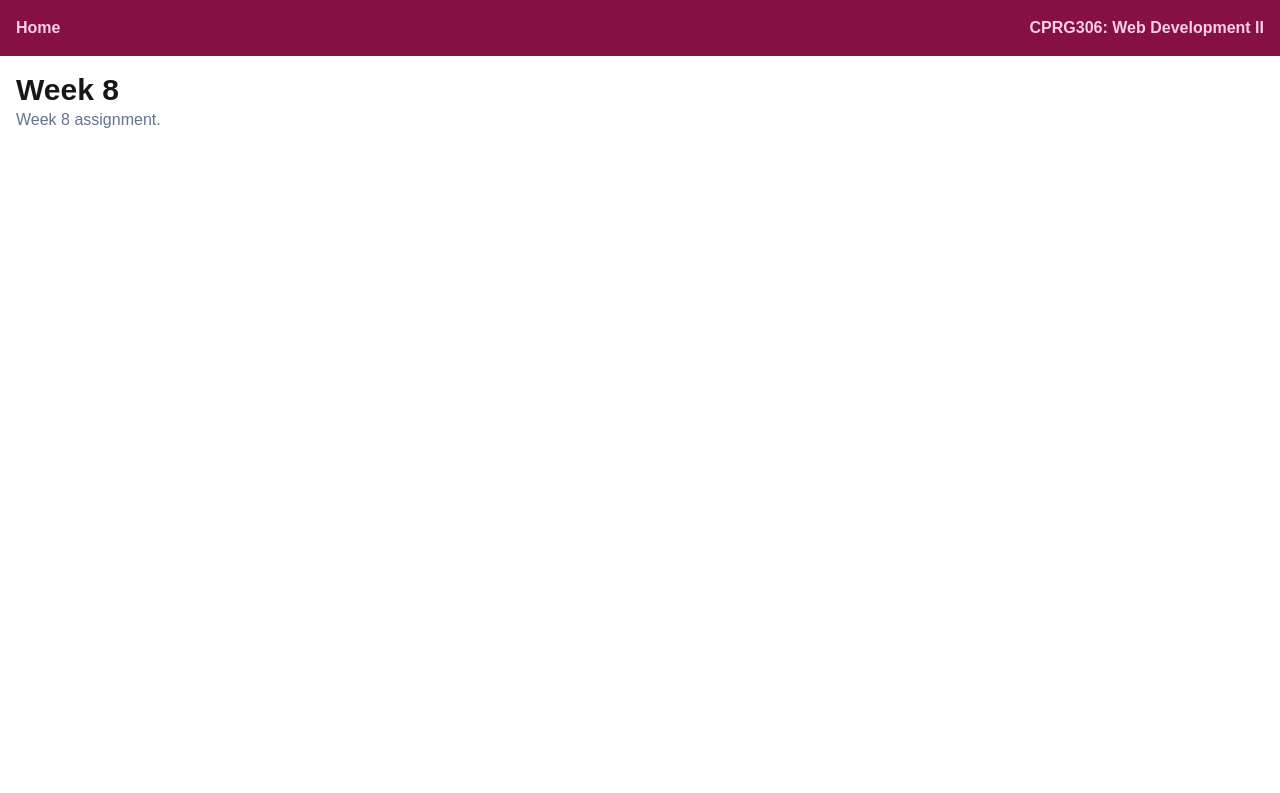
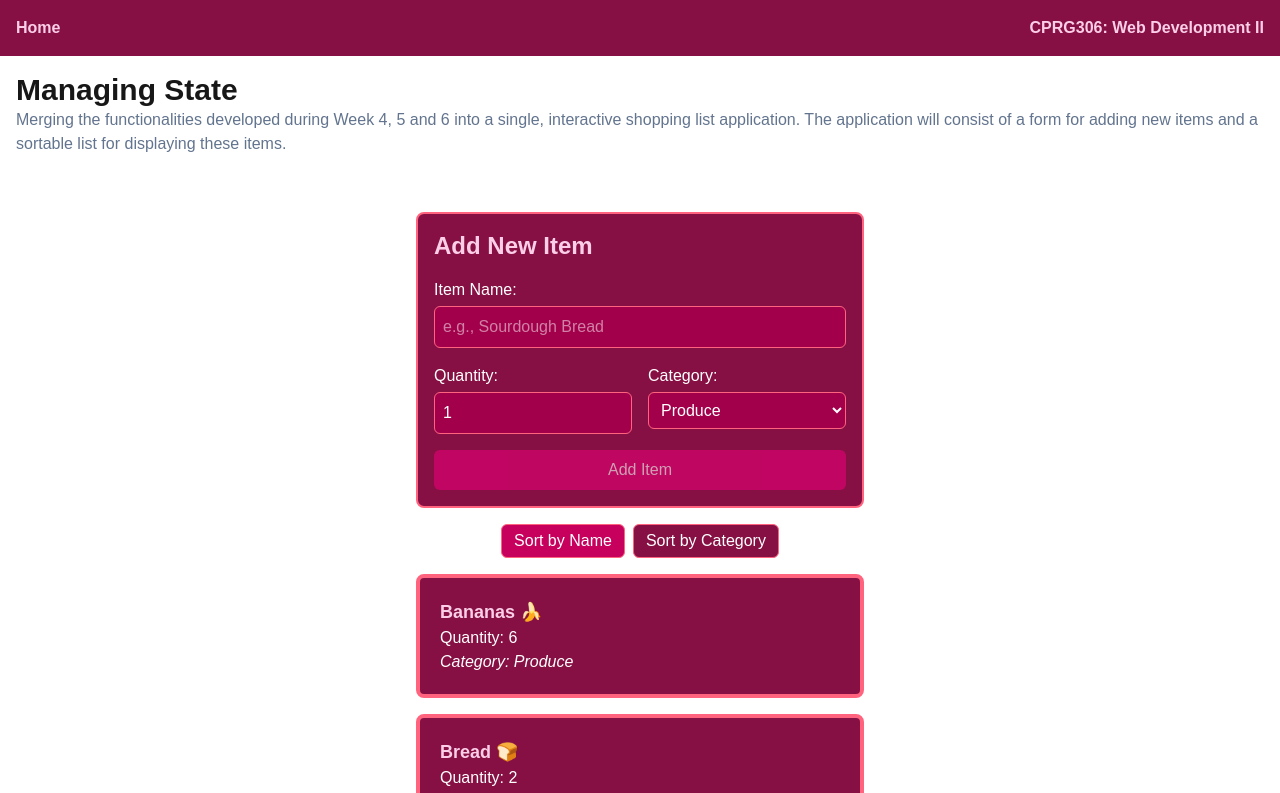
Before and after one commit to jenna-hackett/cprg306-assignments, a Next.js app: page /week-8 in a window 1280 px wide. Shown: the top 793 px of the page. Built offline with nearby package versions, Linux system fonts and the light colour scheme.

Commit message:
copied files from week 7folder into week 8 folder to start week 8 assignment.

```diff
--- /dev/null
+++ b/app/week-8/GroceryItem.js
@@ -0,0 +1,14 @@
+
+export default function Item({name, quantity, category, hideCategory}) {
+  return (
+    <section>
+      <div className = "border-rose-400 border-4 rounded-lg max-w-md mx-auto p-5 mb-4 bg-pink-900">
+        <h3 className = "font-bold text-pink-200 text-lg">{name}</h3>
+        <p className="text-white">Quantity: {quantity}</p>
+        {!hideCategory && (
+          <p className = "italic text-white">Category: {category}</p>
+        )}
+      </div>
+    </section>
+  );
+}
--- /dev/null
+++ b/app/week-8/GroceryItemList.js
@@ -0,0 +1,70 @@
+
+"use client";
+import { useState } from "react";
+import Item from './GroceryItem.js';
+
+
+export default function GroceryItemList({ items }) {
+  const [sortBy, setSortBy] = useState("name");
+
+  // Sort the items by category
+  const sortedItems = [...items].sort((a, b) => {
+    if (sortBy === "name") {
+      return a.name.localeCompare(b.name, undefined, { sensitivity: "base" });
+    }
+    return a.category.localeCompare(b.category, undefined, { sensitivity: "base" });
+  });
+
+
+  const btn = "px-3 py-1 rounded-md border border-rose-400 text-white transition-colors";
+  const active = "bg-pink-700";
+  const inactive = "bg-pink-900 hover:bg-pink-800";
+
+
+return (
+    <main className="p-4">
+      <div className="flex gap-2 justify-center mb-4">
+        <button
+          type="button"
+          onClick={() => setSortBy("name")}
+          className={`${btn} ${sortBy === "name" ? active : inactive}`}
+          aria-pressed={sortBy === "name"}
+        >
+          Sort by Name
+        </button>
+        <button
+          type="button"
+          onClick={() => setSortBy("category")}
+          className={`${btn} ${sortBy === "category" ? active : inactive}`}
+          aria-pressed={sortBy === "category"}
+        >
+          Sort by Category
+        </button>
+      </div>
+
+      <ul className="list-none p-0">
+        {sortedItems.map((item, index) => {
+          const showHeader = sortBy === "category" &&
+          (index === 0 || item.category !== sortedItems[index - 1].category);
+
+          return (
+            <li key={item.id}>
+              {showHeader && (
+                <h2 className="text-xl font-bold text-pink-700 mb-4 mt-2 text-center">
+                  {item.category}
+                </h2>
+              )}
+
+              <Item
+                name={item.name}
+                quantity={item.quantity}
+                category={item.category}
+                hideCategory={sortBy === "category"}
+              />
+            </li>
+          );
+        })}
+      </ul>
+    </main>
+  );
+}
--- /dev/null
+++ b/app/week-8/NewGroceryItem.js
@@ -0,0 +1,106 @@
+"use client";
+import { useState } from "react";
+
+// Define state for easy reset.
+const initialState = {
+  name: "",
+  quantity: 1,
+  category: "Produce",
+}
+
+export default function NewItem({ onAddItem }) {
+  // Merge into single state object
+  const [item, setItem] = useState(initialState);
+
+  // Reusable event handler
+  const handleChange = (e) => {
+    const { name, value, type } = e.target;
+    setItem((prev) => ({
+      ...prev,
+      [name]: type === "number" ? Number(value) : value,
+    }));
+  }
+
+  function handleSubmit(e) {
+    e.preventDefault();
+
+    const newItem = {
+      ...item,
+      id: crypto.randomUUID()
+    };
+
+    onAddItem(newItem);
+    setItem(initialState); // Reset form after submission
+  }
+
+  return (
+    <form
+      onSubmit={handleSubmit}
+      className="max-w-md mx-auto mt-10 p-4 border-2 border-rose-400 rounded-lg bg-pink-900 text-white"
+    >
+      <h2 className="text-2xl font-bold mb-4 text-pink-200">Add New Item</h2>
+
+      {/* Item Name */}
+      <div className="mb-4">
+        <label htmlFor="name" className="block mb-1">Item Name:</label>
+        <input
+          type="text"
+          id="name"
+          name="name" // Must match key in state for handleChange to work
+          required
+          value={item.name}
+          onChange={handleChange}
+          className="w-full p-2 rounded-md border border-rose-400 bg-pink-800 text-white"
+          placeholder="e.g., Sourdough Bread"
+        />
+      </div>
+
+      {/* Quantity/Category Row */}
+      <div className="mb-4 flex gap-4">
+        {/* Item Quantity */}
+        <div className="flex-1">
+          <label htmlFor="quantity" className="block mb-1">Quantity:</label>
+          <input
+            type="number"
+            id="quantity"
+            name="quantity" // Must match key in state for handleChange to work
+            min={1}
+            max={99}
+            value={item.quantity}
+            onChange={handleChange}
+            className="w-full p-2 rounded-md border border-rose-400 bg-pink-800 text-white"
+          />
+        </div>
+
+        {/* Item Category */}
+        <div className="flex-1">
+          <label htmlFor="category" className="block mb-1">Category:</label>
+          <select
+            id="category"
+            name="category" // Must match key in state for handleChange to work
+            value={item.category}
+            onChange={handleChange}
+            className="w-full p-2 rounded-md border border-rose-400 bg-pink-800 text-white"
+          >
+            <option value="Produce">Produce</option>
+            <option value="Dairy">Dairy</option>
+            <option value="Bakery">Bakery</option>
+            <option value="Meat">Meat</option>
+            <option value="CannedGoods">Canned Goods</option>
+            <option value="DryGoods">Dry Goods</option>
+            <option value="Household">Household</option>
+          </select>
+        </div>
+      </div>
+
+      <button
+        type="submit"
+        // Disable the button if the name input is empty or just whitespace.
+        disabled={!item.name.trim()}
+        className="w-full bg-pink-600 hover:bg-pink-700 text-white py-2 px-4 rounded-md disabled:opacity-60"
+      >
+        Add Item
+      </button>
+    </form>
+  );
+}
--- /dev/null
+++ b/app/week-8/grocery-items.json
@@ -0,0 +1,75 @@
+
+[
+  {
+    "id": "1h2GJKH12gkHG31h1H",
+    "name": "Milk, 4 L 🥛",
+    "quantity": 1,
+    "category": "Dairy"
+  },
+  {
+    "id": "2KJH3k2j3H1k2J3K1H",
+    "name": "Bread 🍞",
+    "quantity": 2,
+    "category": "Bakery"
+  },
+  {
+    "id": "3h2KJH3k2j3H1k2J3",
+    "name": "Eggs, Dozen 🥚",
+    "quantity": 2,
+    "category": "Dairy"
+  },
+  {
+    "id": "4k2J3K1H2GJKH12gk",
+    "name": "Bananas 🍌",
+    "quantity": 6,
+    "category": "Produce"
+  },
+  {
+    "id": "5H1h1H2KJH3k2j3H",
+    "name": "Broccoli 🥦",
+    "quantity": 3,
+    "category": "Produce"
+  },
+  {
+    "id": "6H1k2J3K1H2GJKH1",
+    "name": "Chicken Breasts, 1 kg 🍗",
+    "quantity": 1,
+    "category": "Meat"
+  },
+  {
+    "id": "7gkHG31h1H2KJH3k",
+    "name": "Pasta Sauce 🍝",
+    "quantity": 3,
+    "category": "Canned Goods"
+  },
+  {
+    "id": "8j3H1k2J3K1H2GJK",
+    "name": "Spaghetti, 454 g 🍝",
+    "quantity": 2,
+    "category": "Dry Goods"
+  },
+  {
+    "id": "9H12gkHG31h1H2KJ",
+    "name": "Toilet Paper, 12 Pack 🧻",
+    "quantity": 1,
+    "category": "Household"
+  },
+  {
+    "id": "10H3k2j3H1k2J3K1",
+    "name": "Paper Towels, 6 Pack",
+    "quantity": 1,
+    "category": "Household"
+  },
+  {
+    "id": "11k2J3K1H2GJKH12",
+    "name": "Dish Soap 🍽️",
+    "quantity": 1,
+    "category": "Household"
+  },
+  {
+    "id": "12GJKH12gkHG31h1",
+    "name": "Hand Soap 🧼",
+    "quantity": 4,
+    "category": "Household"
+  }
+]
--- a/app/week-8/page.js
+++ b/app/week-8/page.js
@@ -1,17 +1,29 @@
 "use client";
+import { useState } from "react";
 import SiteHeader from "../components/SiteHeader";
 import PageHeader from "../components/PageHeader";
+import itemData from "./grocery-items.json";
+import NewItem from "./NewGroceryItem";
+import ItemList from "./GroceryItemList";
 
 export default function Page() {
+  const [items, setItems] = useState(itemData);
+
+  function handleAddItem(newItem) {
+    setItems((prev) => [...prev, newItem]);
+  }
+
   return (
     <main>
       <header>
         <SiteHeader />
         <PageHeader
-          title="Week 8 "
-          description="Week 8 assignment."
+          title="Managing State"
+          description="Merging the functionalities developed during Week 4, 5 and 6 into a single, interactive shopping list application. The application will consist of a form for adding new items and a sortable list for displaying these items."
         />
       </header>
+      <NewItem onAddItem={handleAddItem}/>
+      <ItemList items={items}/>
     </main>
   )
 }
```
